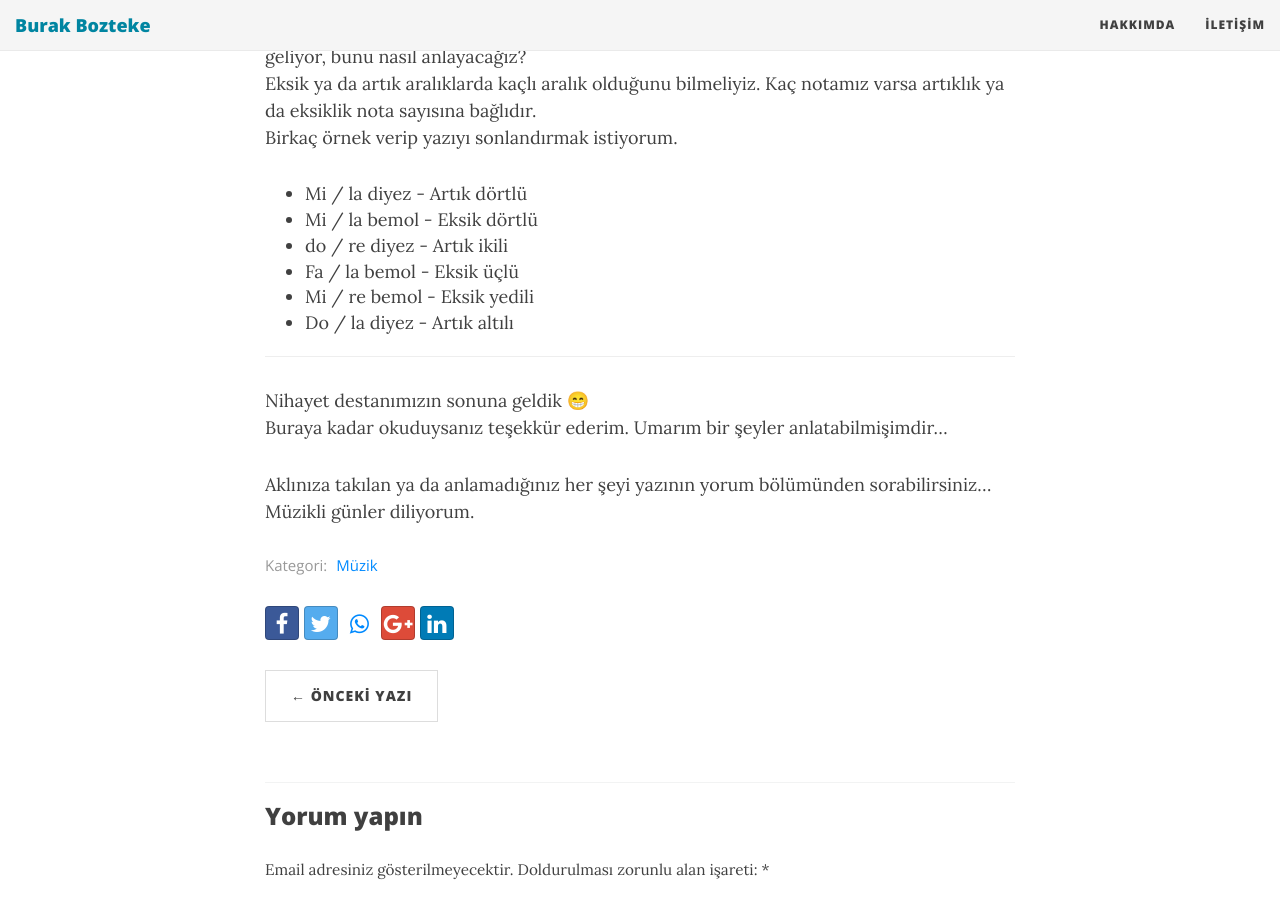
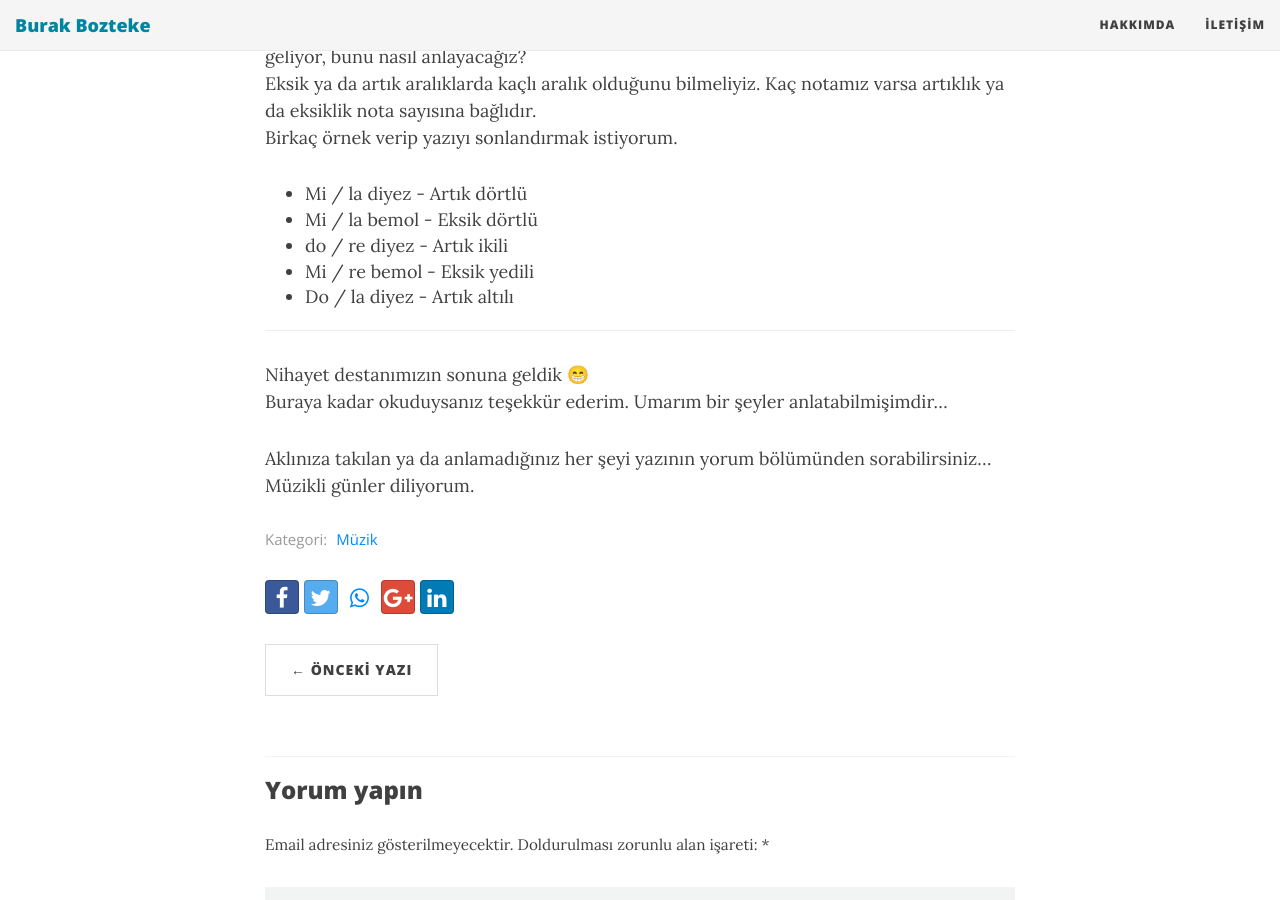
Before and after one commit to burakbozteke/burakbozteke.github.io, a Jekyll site: the page built from _posts/2020-03-16-muzikte-aralik-kavrami.md, in a window 1280 px wide and 900 px high, scrolled down 5258 px. Built offline with Jekyll 4.4.1, drawn with Linux system fonts in a browser that asks for light colours; nearby versions of some CDN libraries.

Commit message:
Update 2020-03-16-muzikte-aralik-kavrami.md

```diff
--- a/_posts/2020-03-16-muzikte-aralik-kavrami.md
+++ b/_posts/2020-03-16-muzikte-aralik-kavrami.md
@@ -163,7 +163,6 @@ Birkaç örnek verip yazıyı sonlandırmak istiyorum.
 * Mi / la diyez - Artık dörtlü
 * Mi / la bemol - Eksik dörtlü
 * do / re diyez - Artık ikili
-* Fa / la bemol - Eksik üçlü
 * Mi / re bemol - Eksik yedili
 * Do / la diyez - Artık altılı
 
```
